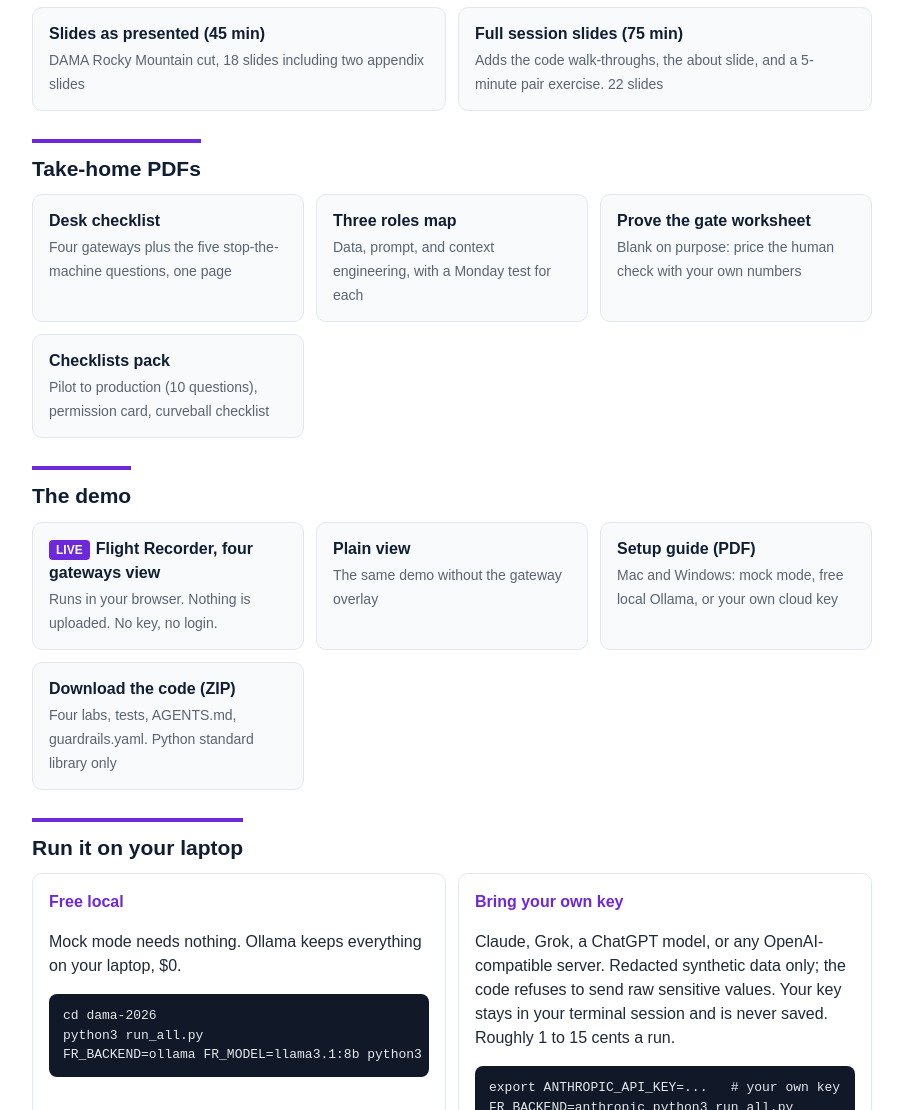
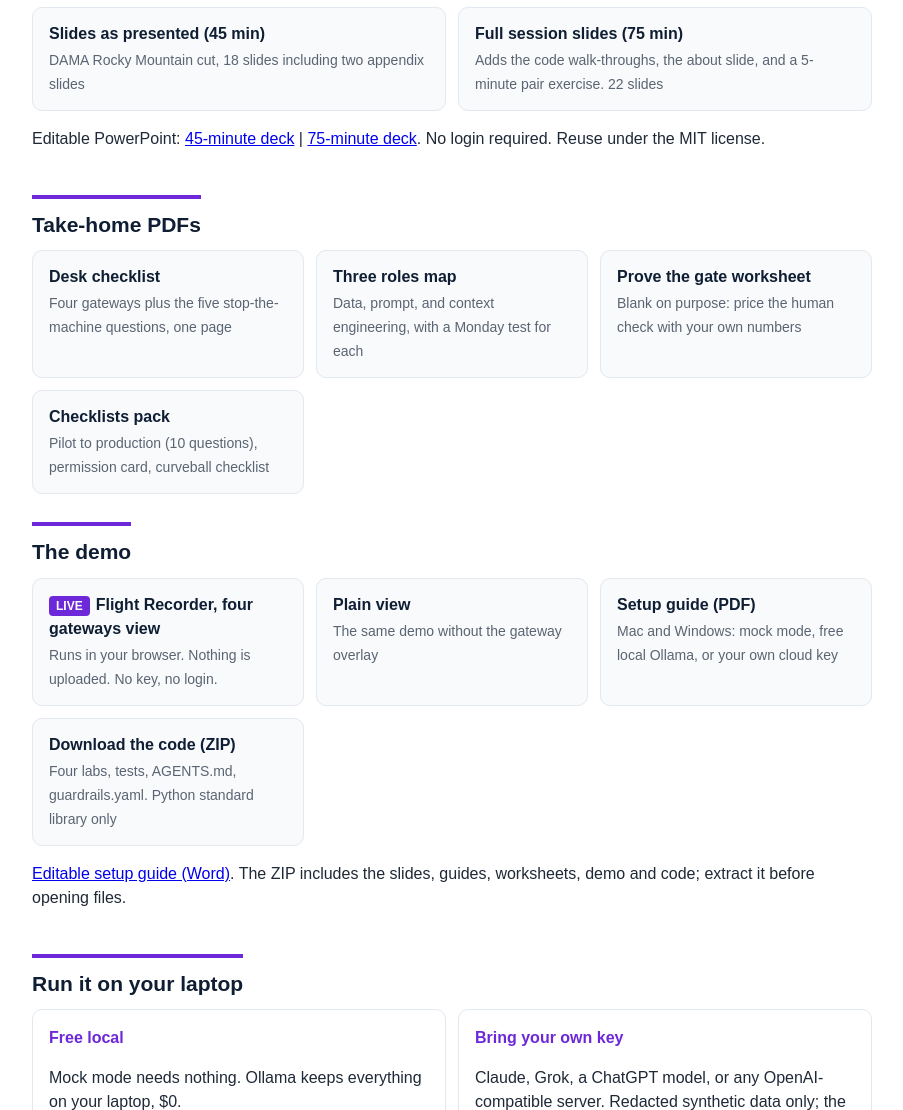
Before and after one commit to nathanplatteruser/dama-rocky-mountain-2026, a plain HTML site: page kit/index.html in a window 1280 px wide. Shown: the part 344-1454 px from the top of the page, without its empty margins (188-1091 px from the left). Drawn offline with Linux system fonts and the light colour scheme.

Commit message:
Publish clickable handouts and editable slide downloads

```diff
--- a/kit/index.html
+++ b/kit/index.html
@@ -46,6 +46,7 @@ footer{border-top:1px solid var(--line);color:var(--mute);font-size:13px;padding
 <a class="card" id="deck-full" href="Four-Gateways-FULL-SESSION-75min.pdf"><b>Full session slides (75 min)</b><span>Adds the code walk-throughs, the about slide, and a 5-minute pair exercise. 22 slides</span></a>
 </div>
 
+<p>Editable PowerPoint: <a href="Four-Gateways-DAMA-2026-10-22-DEMO-CUT-45min.pptx">45-minute deck</a> | <a href="Four-Gateways-FULL-SESSION-75min.pptx">75-minute deck</a>. No login required. Reuse under the MIT license.</p>
 <h2>Take-home PDFs</h2>
 <div class="grid">
 <a class="card" href="01-Four-Gateways-Desk-Checklist.pdf"><b>Desk checklist</b><span>Four gateways plus the five stop-the-machine questions, one page</span></a>
@@ -62,6 +63,7 @@ footer{border-top:1px solid var(--line);color:var(--mute);font-size:13px;padding
 <a class="card" href="https://github.com/nathanplatteruser/dama-rocky-mountain-2026/archive/refs/heads/main.zip"><b>Download the code (ZIP)</b><span>Four labs, tests, AGENTS.md, guardrails.yaml. Python standard library only</span></a>
 </div>
 
+<p><a href="../docs/Four-Gateways-Setup-Guide.docx">Editable setup guide (Word)</a>. The ZIP includes the slides, guides, worksheets, demo and code; extract it before opening files.</p>
 <h2>Run it on your laptop</h2>
 <div class="two">
 <div class="box"><h3>Free local</h3><p>Mock mode needs nothing. Ollama keeps everything on your laptop, $0.</p>
```
Also changed, not shown: 8 other files.
